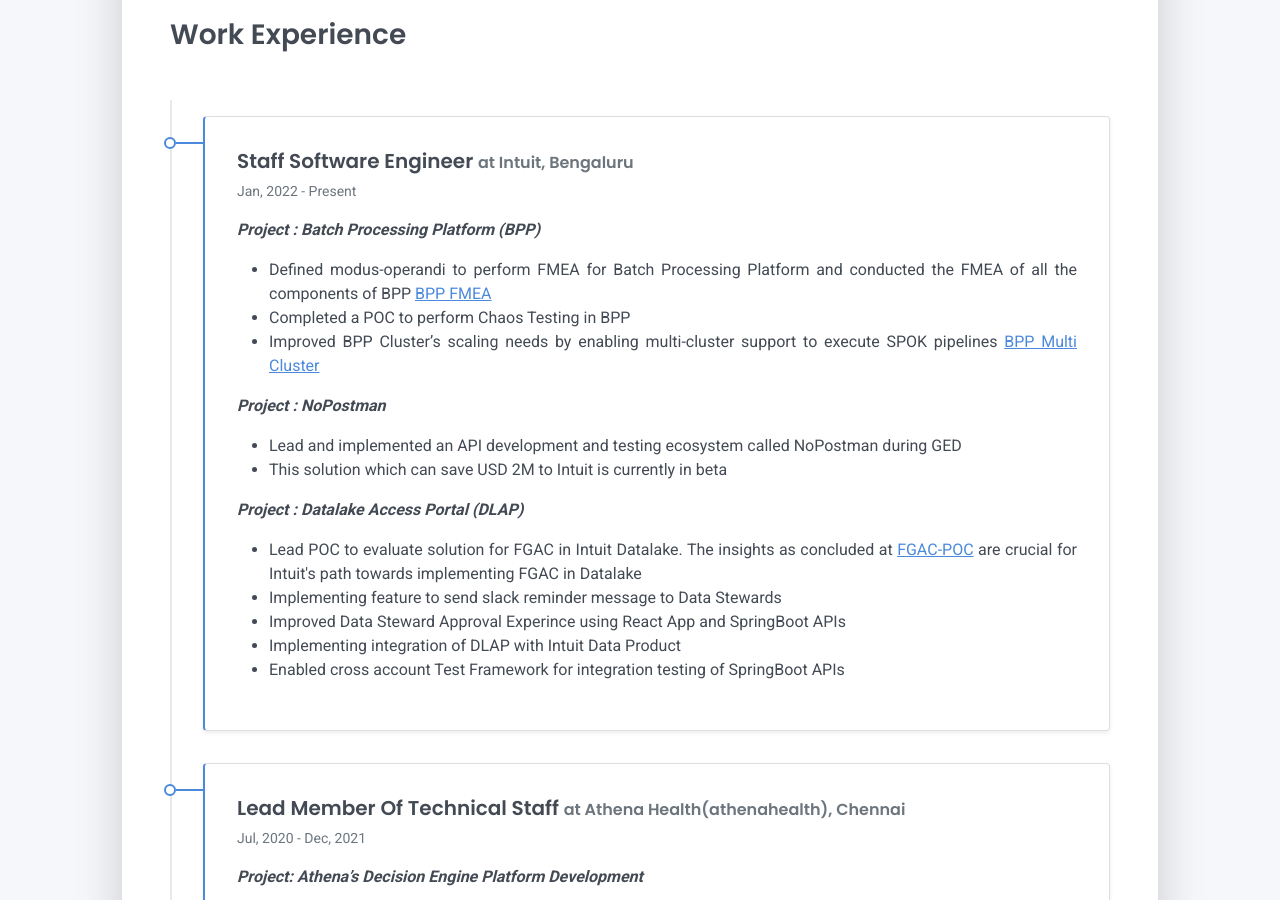
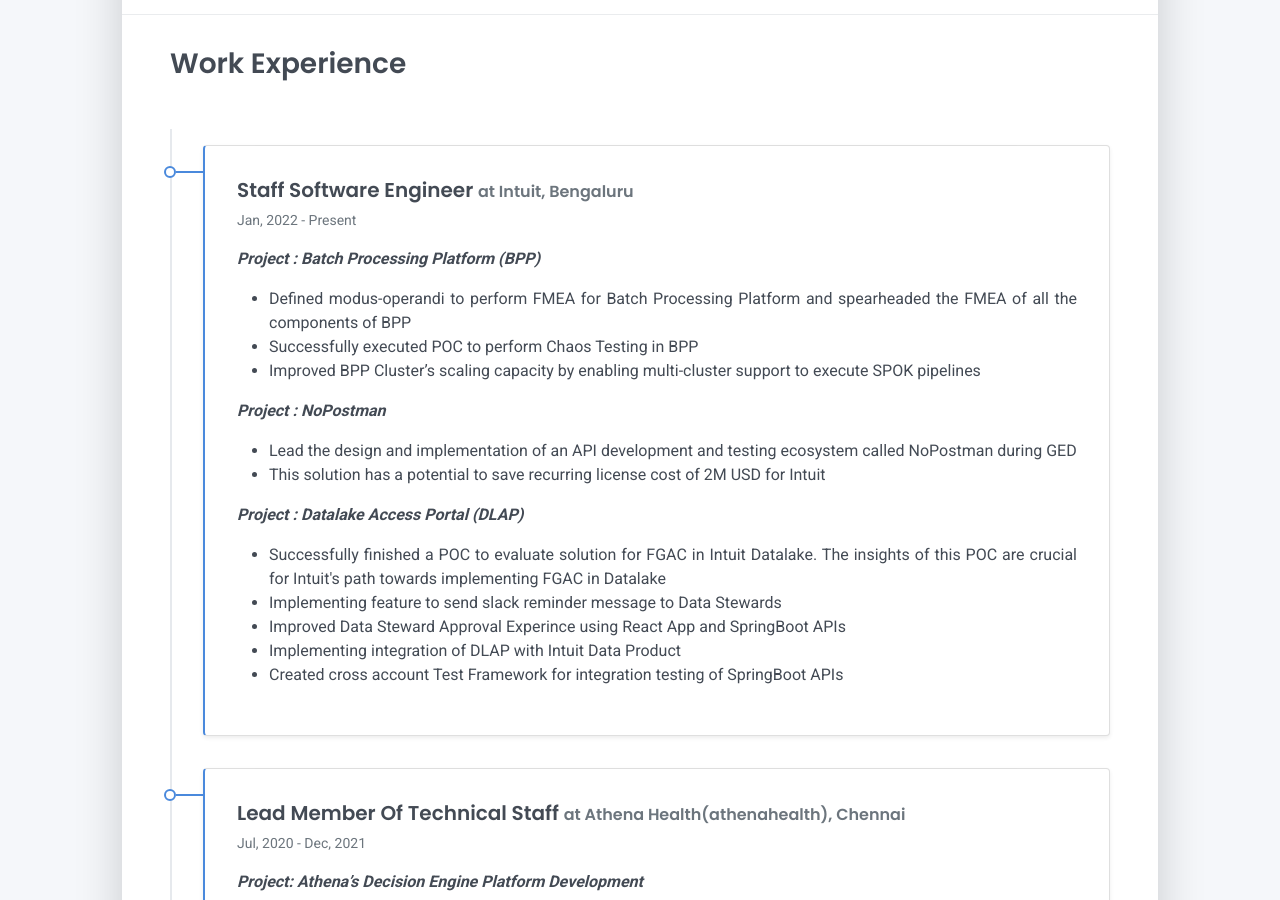
Before and after one commit to anandkshitiz/anandkshitiz.github.io, a Jekyll site: the page built from tabs/about.md, in a window 1280 px wide and 900 px high, scrolled down 1400 px. Built offline with Jekyll 4.4.1, drawn with Linux system fonts in a browser that asks for light colours; some of the changed text lies outside the part shown.

Commit message:
updated resume

```diff
--- a/_layouts/resume.html
+++ b/_layouts/resume.html
@@ -84,9 +84,13 @@
               <div class="avatar hover-effect bg-white shadow-sm p-1"><img src="images/avatar.jpg" width="200"
                   height="200" /></div>
             </div>
-            <div class="col-lg-4 col-md-12 text-center text-md-start">
+            <div class="col-lg-5 col-md-12 text-center text-md-start">
               <h2 class="h1 mt-2" data-aos="fade-left" data-aos-delay="0">Kshitiz Anand</h2>
               <p data-aos="fade-left" data-aos-delay="100">Staff Software Engineer @Intuit | B.Tech NIT Rourkela</p>
+            </div>
+            <div class="col-lg-3 col-md-12 text-md-start" style="padding-top: 2vh;">
+              <p><i class="fas fa-envelope-open"></i> &nbsp;{{ site.social.email }}</p>
+              <p><i class="fas fas fa-phone-square-alt"></i>&nbsp; +91-9972306960</p>
             </div>
           </div>
         </div>
--- a/tabs/about/content/about-section.html
+++ b/tabs/about/content/about-section.html
@@ -1,32 +1,14 @@
 <div class="row grid-divider">
-  <div class="col-md-8">
+  <div class="col-md-12">
     <h2 class="h3 mb-3">About Me</h2>
-    <p style="text-align: justify">I am a software professional with 10 years of experience in
-      enterprise application development. I have designed and developed highly scalable,available,secured and fault
-      tolerant enterprise
-      applications from scratch.
-      I have a habit of writing clean and responsive code.I have also designed and implemented DevOps process from
-      scratch which is
-      currently being used by a team of 80+ developers. I am diligent, transparent and have a positive attitude to take
-      any challenge.
+    <p style="text-align: justify; line-height: 1.8;">
+      I am a software professional with 10 years of experience in building complex and large scale enterprise applications. I have
+      designed and developed highly scalable, available, secured and fault-tolerant applications from scratch. I write
+      clean and responsive code using a variety of programming languages like Java, Python, C++, JavaScript, etc. I
+      spearheaded the design and implementation of a DevOps process from inception, which is now in use by a team of
+      over 80 developers. I am diligent, transparent, and have a positive attitude to accept and solve complex
+      challenges. Currently, I am working as a Staff Software Engineer in Intuit A2D team where I am focused to enable FGAC
+      (Fine Grained Access Control) within Intuit Datalake.
     </p>
   </div>
-  <div class="col-md-4 text-start">
-    <div class="row ">
-      <div class="col-2">
-        <div class="pb-1"><i class="fas fa-envelope-open"> </i> </div>
-      </div>
-      <div class="col-10">
-        <div data-aos="fade-left" data-aos-delay="100" class="pb-1">{{ site.social.email }}</div>
-      </div>
-    </div>
-    <div class="row">
-      <div class="col-2">
-        <div class="pb-1"><i class="fas fa-phone-square-alt" aria-hidden="true"></i></div>
-      </div>
-      <div class="col-10">
-        <div data-aos="fade-left" data-aos-delay="100" class="pb-1">+91-9972306960</div>
-      </div>
-    </div>
-  </div>
 </div>
--- a/tabs/about/content/work-experience-section.html
+++ b/tabs/about/content/work-experience-section.html
@@ -8,11 +8,11 @@
             <div>
                 <p style="text-align: justify">
                 <ul style="text-align: justify">
-                    <li>Defined modus-operandi to perform FMEA for Batch Processing Platform and conducted the FMEA of
-                        all the components of BPP <a href="http://in/bpp-fmea">BPP FMEA</a></li>
-                    <li>Completed a POC to perform Chaos Testing in BPP</li>
-                    <li>Improved BPP Cluster’s scaling needs by enabling multi-cluster support to execute SPOK pipelines
-                        <a href="http://in/bpp-multi-cluster">BPP Multi Cluster</a>
+                    <li>Defined modus-operandi to perform FMEA for Batch Processing Platform and spearheaded the FMEA of
+                        all the components of BPP</li>
+                    <li>Successfully executed POC to perform Chaos Testing in BPP</li>
+                    <li>Improved BPP Cluster’s scaling capacity by enabling multi-cluster support to execute SPOK
+                        pipelines
                     </li>
                 </ul>
                 </p>
@@ -21,8 +21,9 @@
             <div>
                 <p style="text-align: justify">
                 <ul style="text-align: justify">
-                    <li>Lead and implemented an API development and testing ecosystem called NoPostman during GED</li>
-                    <li>This solution which can save USD 2M to Intuit is currently in beta</li>
+                    <li>Lead the design and implementation of an API development and testing ecosystem called NoPostman
+                        during GED</li>
+                    <li>This solution has a potential to save recurring license cost of 2M USD for Intuit</li>
                 </ul>
                 </p>
             </div>
@@ -30,13 +31,13 @@
             <div>
                 <p style="text-align: justify">
                 <ul style="text-align: justify">
-                    <li>Lead POC to evaluate solution for FGAC in Intuit Datalake. The insights as concluded at <a
-                            href="http://in/fgac-poc">FGAC-POC</a> are crucial for Intuit's path towards implementing
+                    <li>Successfully finished a POC to evaluate solution for FGAC in Intuit Datalake. The insights of
+                        this POC are crucial for Intuit's path towards implementing
                         FGAC in Datalake</li>
                     <li>Implementing feature to send slack reminder message to Data Stewards</li>
                     <li>Improved Data Steward Approval Experince using React App and SpringBoot APIs </li>
                     <li>Implementing integration of DLAP with Intuit Data Product </li>
-                    <li>Enabled cross account Test Framework for integration testing of
+                    <li>Created cross account Test Framework for integration testing of
                         SpringBoot APIs</li>
                 </ul>
                 </p>
```
